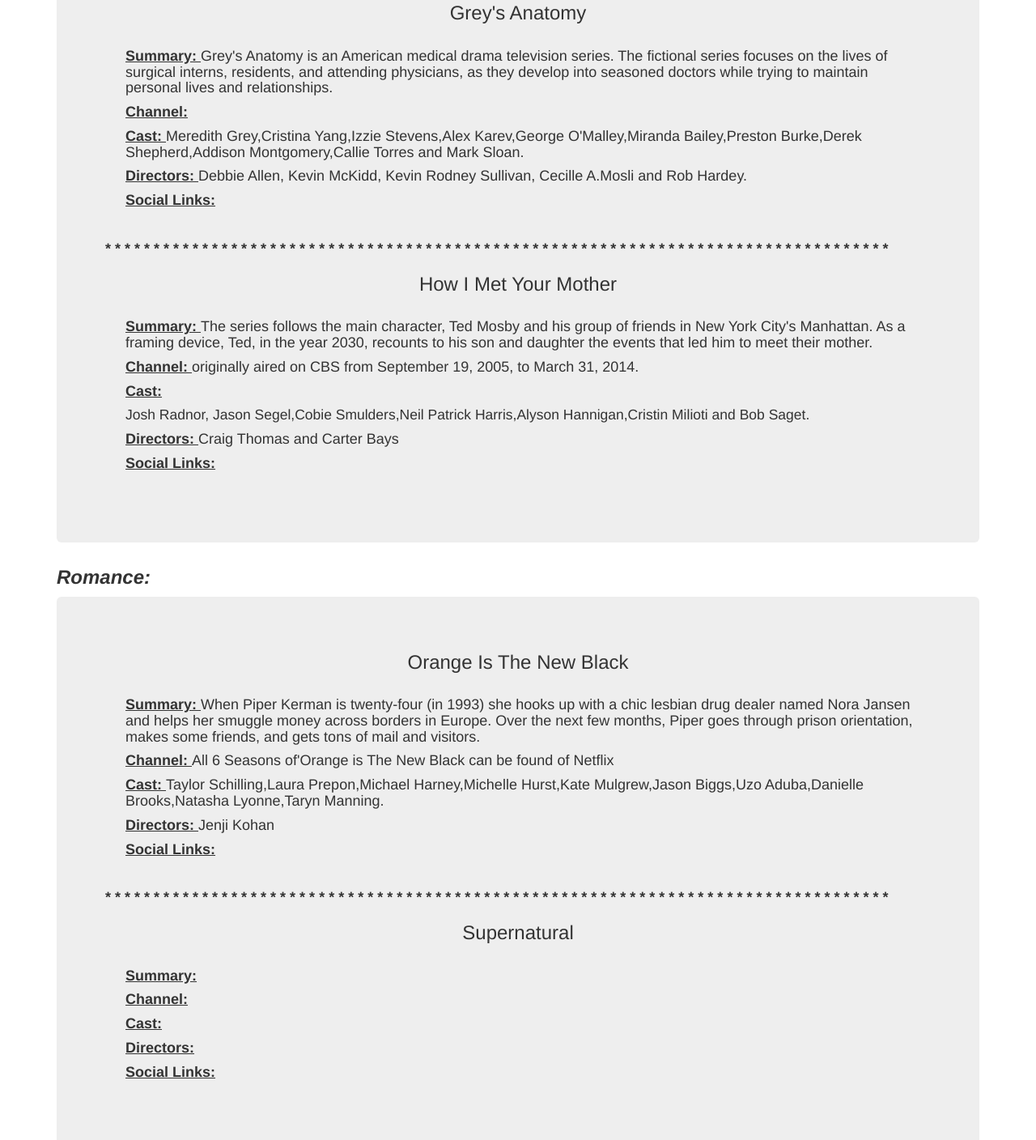
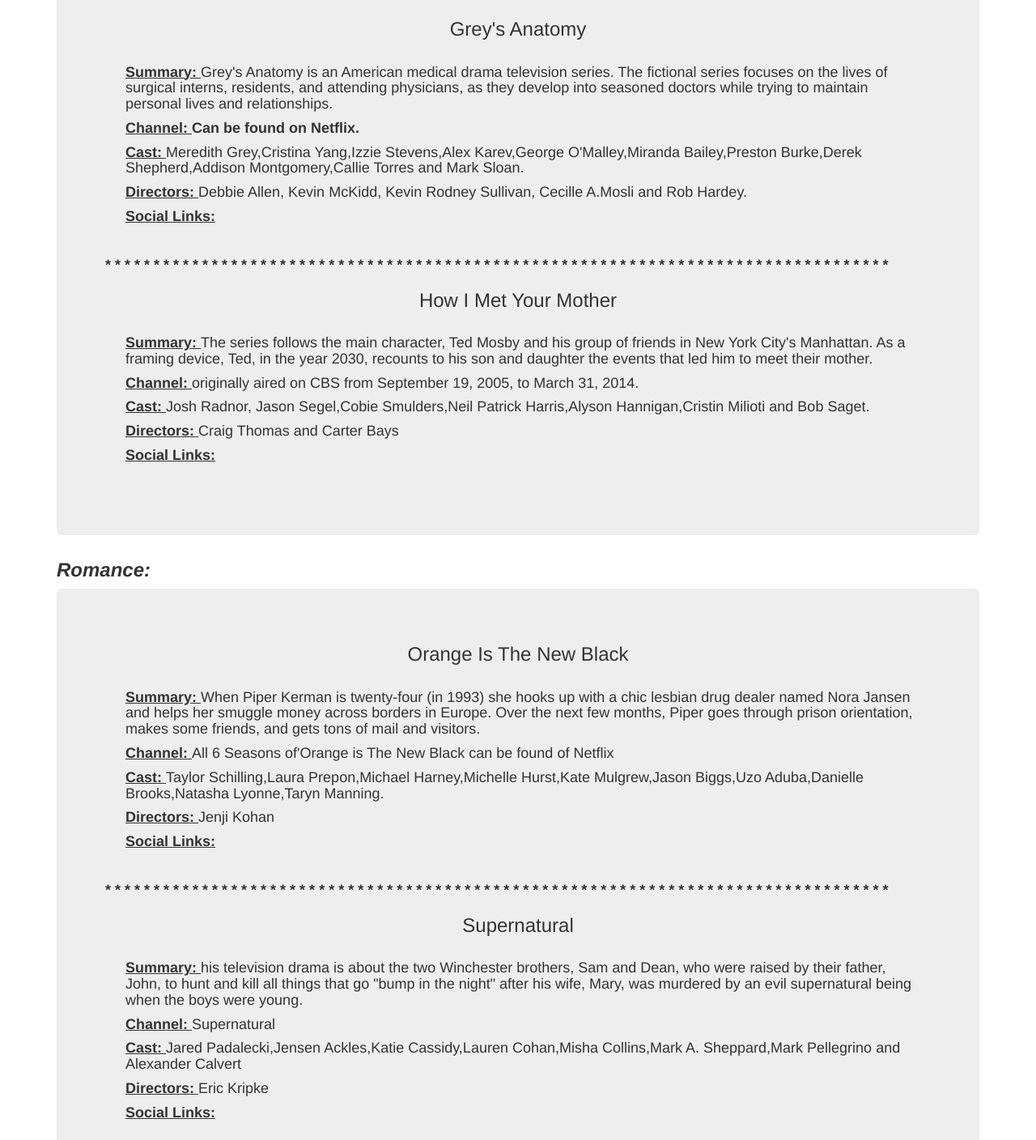
Before and after one commit to crisb247/course_competition, a plain HTML site: page genres.html in a window 1280 px wide. Shown: the part 2191-3599 px from the top of the page at 81% size. Drawn offline with Linux system fonts and the light colour scheme.

Commit message:
all text done

```diff
--- a/genres.html
+++ b/genres.html
@@ -73,7 +73,8 @@
   <blockquote>
   <h4><strong><u> Summary: </u></strong> In a small town where everyone knows everyone, a peculiar incident starts a chain of events that leads to the disappearance of a child, which begins to tear at the fabric of an otherwise peaceful community. Dark government agencies and seemingly malevolent supernatural forces converge on the town, while a few locals begin to understand that there's more going on than meets the eye. </h4>
   <h4><strong><u> Channel: </u></strong> All 2 seasons of 'Stranger Things' can be found on Netflix.
-  <h4><strong><u> Cast: </u></strong>
+  <h4><strong><u> Cast: </u></strong>	Winona Ryder,David Harbour,Finn Wolfhard,Millie Bobby Brown,Gaten Matarazzo,Caleb McLaughlin,Natalia Dyer,Matthew Modine,Noah Schnapp and Sadie Sink</h4>
+
   <h4><strong><u> Directors: </u></strong>Matt Duffer,Ross Duffer,Shawn Levy,Andrew Stanton, Uta Briesewitz and Rebecca Thomas.</h4>
   <h4><strong><u> Social Links: </u></strong>
 
@@ -109,7 +110,7 @@
   <div>
   <blockquote>
   <h4><strong><u> Summary: </u></strong>Grey's Anatomy is an American medical drama television series. The fictional series focuses on the lives of surgical interns, residents, and attending physicians, as they develop into seasoned doctors while trying to maintain personal lives and relationships. </h4>
-  <h4><strong><u> Channel: </u></strong>
+  <h4><strong><u> Channel: </u>Can be found on Netflix.</strong>
   <h4><strong><u> Cast: </u></strong> Meredith Grey,Cristina Yang,Izzie Stevens,Alex Karev,George O'Malley,Miranda Bailey,Preston Burke,Derek Shepherd,Addison Montgomery,Callie Torres and Mark Sloan.
   <h4><strong><u> Directors: </u></strong>Debbie Allen, Kevin McKidd, Kevin Rodney Sullivan, Cecille A.Mosli and Rob Hardey.</h4>
   <h4><strong><u> Social Links: </u></strong>
@@ -125,7 +126,7 @@
   <blockquote>
   <h4><strong><u> Summary: </u></strong>The series follows the main character, Ted Mosby and his group of friends in New York City's Manhattan. As a framing device, Ted, in the year 2030, recounts to his son and daughter the events that led him to meet their mother.</h4>
   <h4><strong><u> Channel: </u></strong>originally aired on CBS from September 19, 2005, to March 31, 2014.  </h4>
-  <h4><strong><u> Cast: </u></strong></h4>Josh Radnor, Jason Segel,Cobie Smulders,Neil Patrick Harris,Alyson Hannigan,Cristin Milioti and	Bob Saget.
+  <h4><strong><u> Cast: </u></strong>Josh Radnor, Jason Segel,Cobie Smulders,Neil Patrick Harris,Alyson Hannigan,Cristin Milioti and	Bob Saget.</h4>
   <h4><strong><u> Directors: </u></strong> Craig Thomas and Carter Bays</h4>
   <h4><strong><u> Social Links: </u></strong> </h4>
 
@@ -159,10 +160,10 @@
   <h3> Supernatural </h3>
 </div>
   <blockquote>
-  <h4><strong><u> Summary: </u></strong></h4>
-  <h4><strong><u> Channel: </u></strong>  </h4>
-  <h4><strong><u> Cast: </u></strong></h4>
-  <h4><strong><u> Directors: </u></strong> </h4>
+  <h4><strong><u> Summary: </u></strong>his television drama is about the two Winchester brothers, Sam and Dean, who were raised by their father, John, to hunt and kill all things that go "bump in the night" after his wife, Mary, was murdered by an evil supernatural being when the boys were young.</h4>
+  <h4><strong><u> Channel: </u></strong> Supernatural</h4>
+  <h4><strong><u> Cast:	</u></strong>Jared Padalecki,Jensen Ackles,Katie Cassidy,Lauren Cohan,Misha Collins,Mark A. Sheppard,Mark Pellegrino and Alexander Calvert </h4>
+  <h4><strong><u> Directors: </u></strong> Eric Kripke </h4>
   <h4><strong><u> Social Links: </u></strong> </h4>
 
 </div>
```
